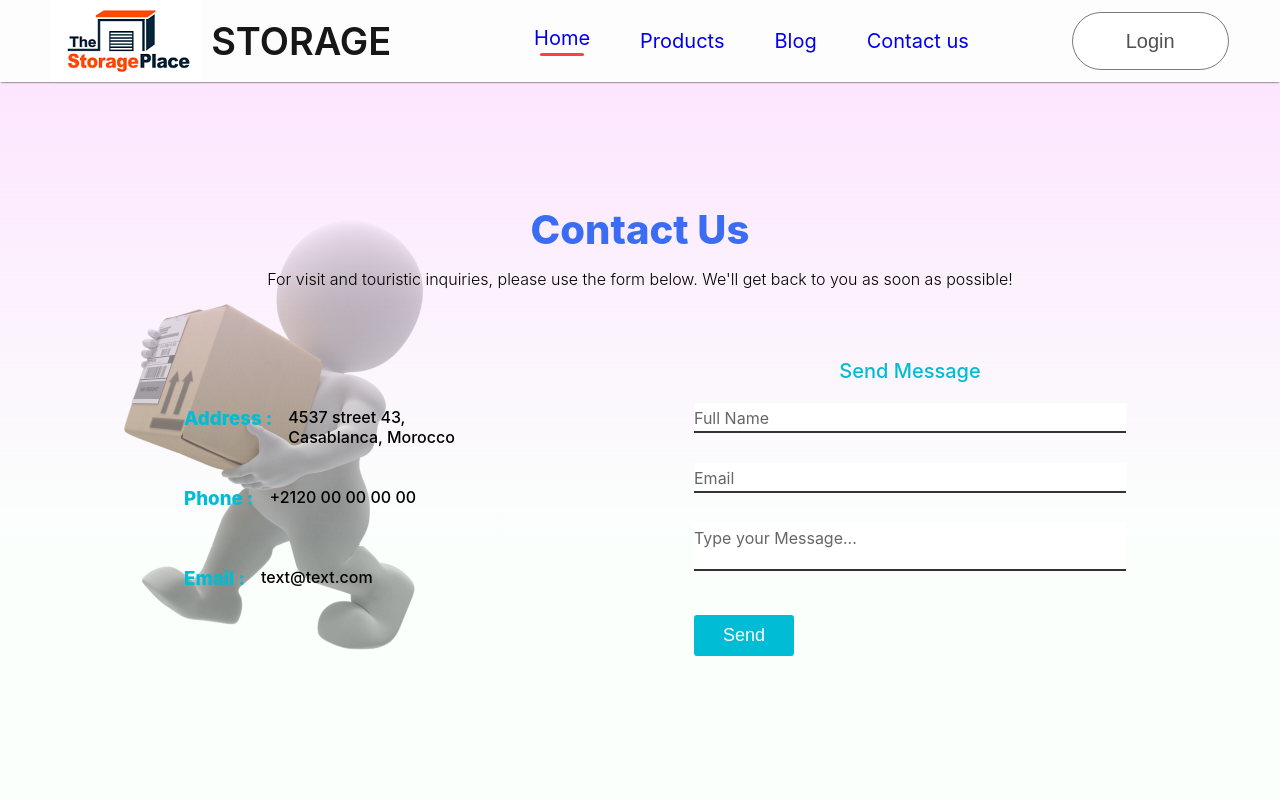
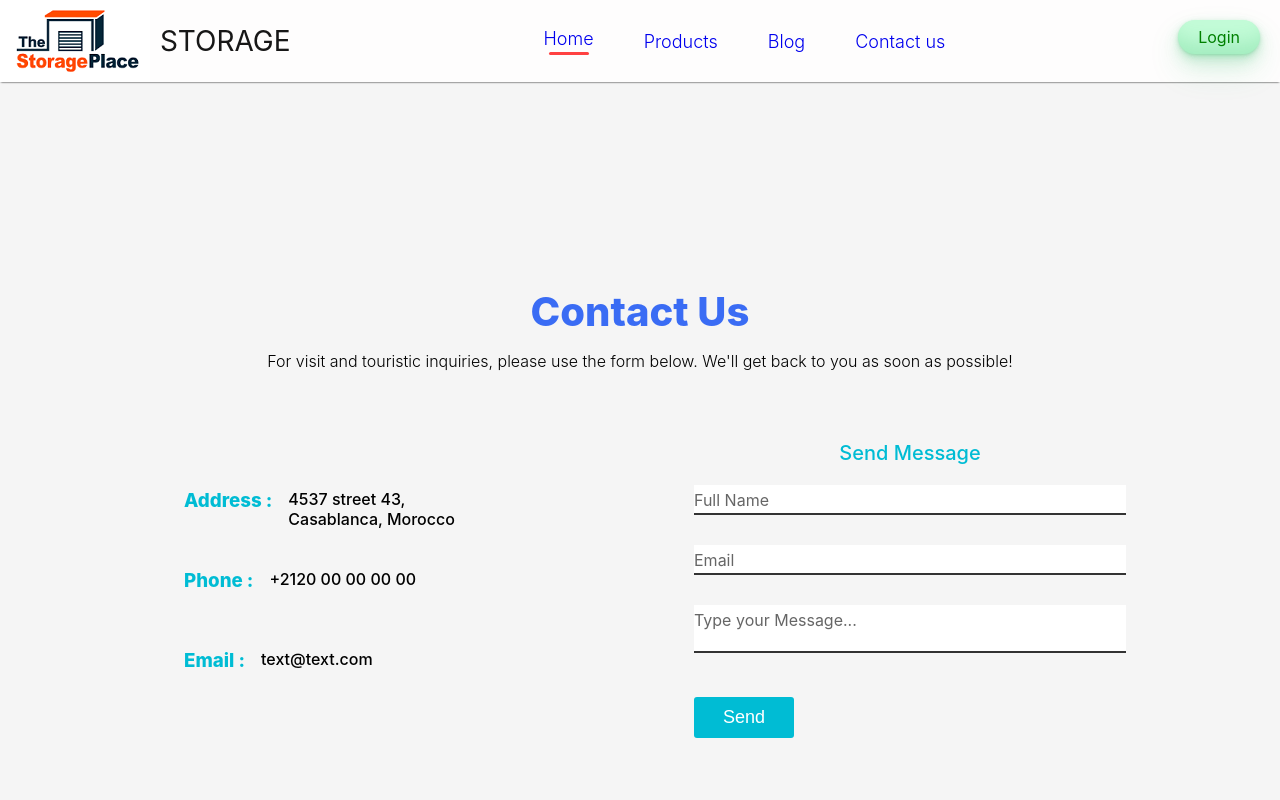
Before and after one commit to Shindou7/Project_storage, a React (Create React App) app: page /contact in a window 1280 px wide. Shown: the top 800 px of the page. Built offline with nearby package versions, Linux system fonts and the light colour scheme.

Commit message:
change login button compatibility and display - installed bootstrap react module

```diff
--- a/package.json
+++ b/package.json
@@ -7,8 +7,10 @@
     "@testing-library/jest-dom": "^5.17.0",
     "@testing-library/react": "^13.4.0",
     "@testing-library/user-event": "^13.5.0",
+    "bootstrap": "^5.3.3",
     "jspdf": "^2.5.1",
     "react": "^18.3.1",
+    "react-bootstrap": "^2.10.2",
     "react-dom": "^18.3.1",
     "react-pdf": "^8.0.2",
     "react-router-dom": "^6.23.1",
--- a/src/App.js
+++ b/src/App.js
@@ -9,6 +9,7 @@
 import Contact from './Pages/Contact';
 import Login from './Pages/Login';
 import BlogId from './Pages/BlogId';
+
 
 const App = () => {
   return (
--- a/src/Components/Contactpage1/Contactpage1.css
+++ b/src/Components/Contactpage1/Contactpage1.css
@@ -1,7 +1,5 @@
 .contacts {
-  background:     linear-gradient(180deg, #fde1ff, #e1ffea22 60%),
-  url("/public/assets/images/back1.png") no-repeat;
-
+  background-color: whitesmoke;
   position: relative;
   padding: 50px 100px;
   min-height: 100vh;
--- a/src/Components/NavigatorBar/NavigatorBar.css
+++ b/src/Components/NavigatorBar/NavigatorBar.css
@@ -1,13 +1,13 @@
 /* Desktop styles */
 .navgbar {
     background: #fefdfd;
-    position: fixed;
+    position: sticky;
     top: 0;
     left: 0;
     right: 0;
     z-index: 999;
     display: flex;
-    justify-content: space-around;
+    justify-content: space-between;
     padding: 0px;
     box-shadow: 0 1px 2px -1px rgb(0, 0, 0);
 }
@@ -20,8 +20,8 @@
 
 .navg-logo p {
     color: #171717;
-    font-size: 38px;
-    font-weight: 600;
+    font-size: 28px;
+    font-weight: 400;
 }
 
 .navg-menu {
@@ -30,8 +30,8 @@
     list-style: none;
     gap: 50px;
     color: #626262;
-    font-size: 20px;
-    font-weight: 50px;
+    font-size: 18px;
+    font-weight: 300;
 }
 
 .navg-menu li {
@@ -57,7 +57,32 @@
     gap: 45px;
 }
 
-.navg-login button {
+.login-btn {
+  background-color: #c2fbd7;
+  border-radius: 100px;
+  box-shadow: rgba(44, 187, 99, .2) 0 -25px 18px -14px inset,rgba(44, 187, 99, .15) 0 1px 2px,rgba(44, 187, 99, .15) 0 2px 4px,rgba(44, 187, 99, .15) 0 4px 8px,rgba(44, 187, 99, .15) 0 8px 16px,rgba(44, 187, 99, .15) 0 16px 32px;
+  color: green;
+  cursor: pointer;
+  display: inline-block;
+  font-family: CerebriSans-Regular,-apple-system,system-ui,Roboto,sans-serif;
+  padding: 7px 20px;
+  text-align: center;
+  text-decoration: none;
+  transition: all 250ms;
+  border: 0;
+  font-size: 16px;
+  user-select: none;
+  -webkit-user-select: none;
+  touch-action: manipulation;
+  margin: 20px;
+}
+
+.login-btn:hover {
+  box-shadow: rgba(44,187,99,.35) 0 -25px 18px -14px inset,rgba(44,187,99,.25) 0 1px 2px,rgba(44,187,99,.25) 0 2px 4px,rgba(44,187,99,.25) 0 4px 8px,rgba(44,187,99,.25) 0 8px 16px,rgba(44,187,99,.25) 0 16px 32px;
+  transform: scale(1.05) rotate(-1deg);
+}
+
+/* .navg-login button {
     width: 157px;
     height: 58px;
     outline: none;
@@ -68,7 +93,7 @@
     font-weight: 500;
     background: white;
     cursor: pointer;
-}
+} */
 
 .navg-login button:active {
     background: #bcb5b5;
--- a/src/Components/NavigatorBar/NavigatorBar.jsx
+++ b/src/Components/NavigatorBar/NavigatorBar.jsx
@@ -30,8 +30,8 @@
                     {menu === "contact"?<hr /> : <> </>}
                 </li>
             </ul>
-            <div className="navg-login">
-                <Link to="/login"><button>Login</button></Link>
+            <div>
+                <Link to="/login"><button type="button" className="login-btn">Login</button></Link>
             </div>
         </div>
     );
```
Also changed, not shown: 1 other file (tests, documents, lock files or other folders).
